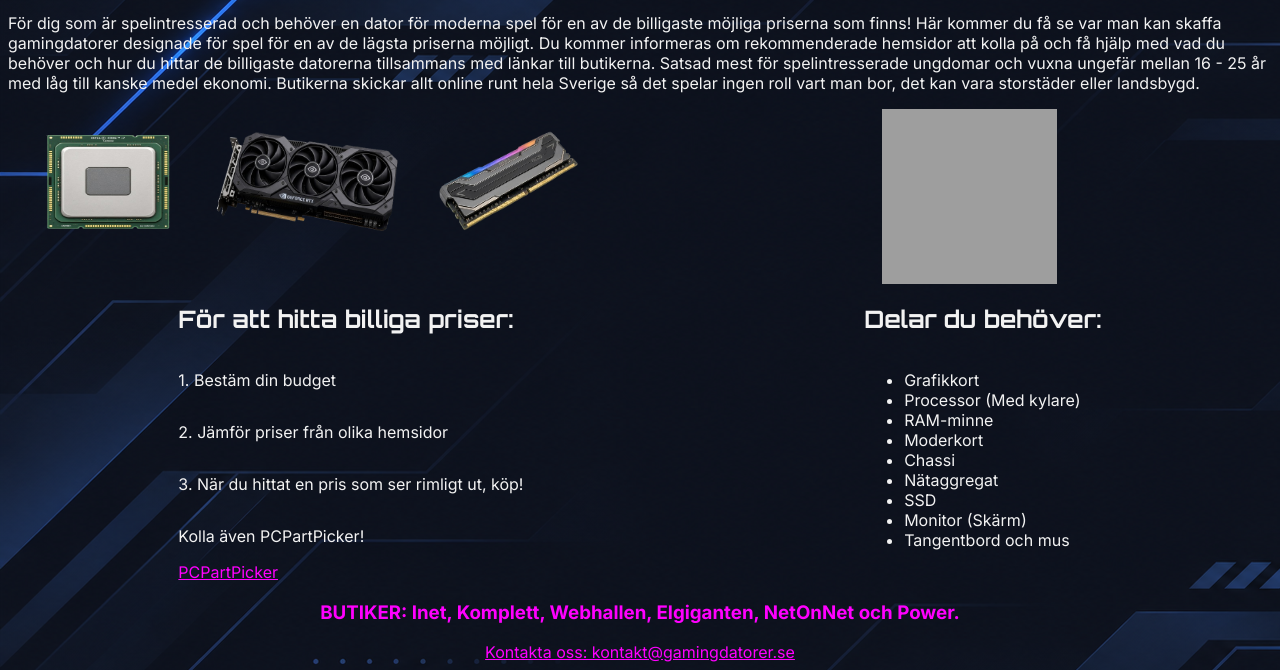
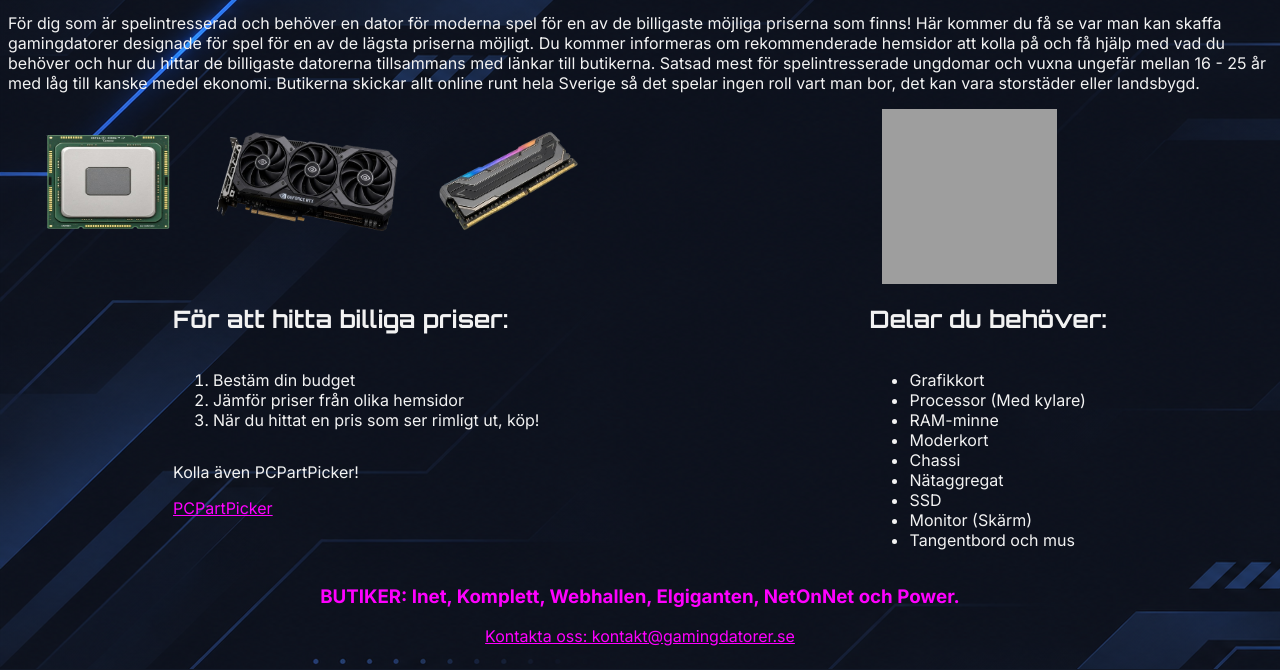
Before and after one commit to GoobyGuy1105/Projekt1-Del2, a plain HTML site: page index.html in a window 1280 px wide. Shown: the part 131-801 px from the top of the page. Drawn offline with Linux system fonts and the light colour scheme; grey boxes are pictures that could not be loaded.

Commit message:
Gjorde stegen till numrerad lista istället för p.

```diff
--- a/index.html
+++ b/index.html
@@ -49,15 +49,17 @@
         <div id="Row">
               <article id="Lista">
              <h2>För att hitta billiga priser:</h2>
-            <p>
-                1. Bestäm din budget
-            </p>
-            <p>
-                2. Jämför priser från olika hemsidor
-            </p>
-            <p>
-                3. När du hittat en pris som ser rimligt ut, köp!
-            </p>
+            <ol>
+                <li>
+                     Bestäm din budget
+                </li>
+                <li>
+                    Jämför priser från olika hemsidor
+                </li>
+                <li>
+                    När du hittat en pris som ser rimligt ut, köp!
+                </li>
+            </ol>
             <p>
                 Kolla även PCPartPicker!
             </p>
--- a/style.css
+++ b/style.css
@@ -107,6 +107,11 @@ ul
      font-family: "Inter", sans-serif;
      color: #f2f2f2;
 }
+ol
+{
+    font-family: "Inter", sans-serif;
+     color: #f2f2f2;
+}
 
 #Row
 {
```
